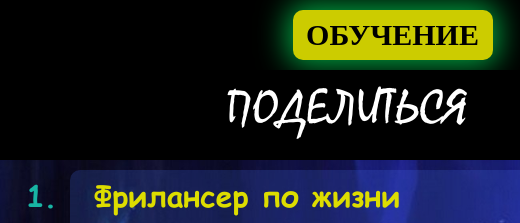
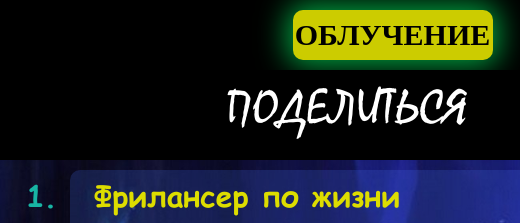
Before and after one commit to Andrianovi/fregat1, a plain HTML site: page index.html in a window 1280 px wide. Shown: the top 223 px of the page, 0-520 px from the left. Drawn offline with Linux system fonts and the light colour scheme; files whose address does not match are found by name.

Commit message:
Update index.html

```diff
--- a/index.html
+++ b/index.html
@@ -141,7 +141,7 @@
 			<div class="div-tb1">
 				<a href="index.html" class="a-tb1">
 					<div class="div-in-a">
-						<p>Обучение</p> <span>Обуч.</span>
+						<p>ОбЛучение</p> <span>Обуч.</span>
 					</div>
 				</a>
 			</div>
```
